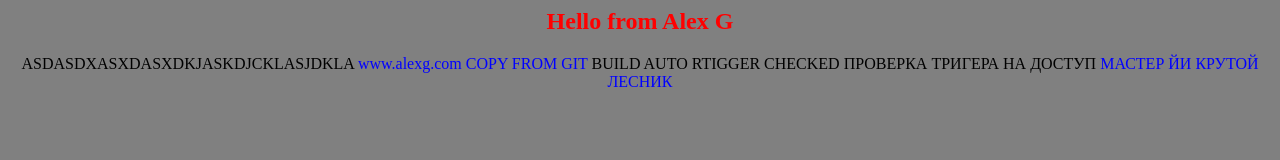
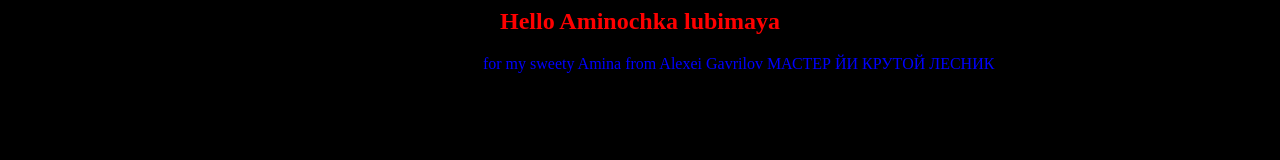
Before and after one commit to morbit1997/appf-or-jenkis, a plain HTML site: page index.html in a window 1280 px wide. Drawn offline with Linux system fonts and the light colour scheme.

Commit message:
add some strings

```diff
--- a/index.html
+++ b/index.html
@@ -1,13 +1,12 @@
 <html>
-<body bgcolor=gray>
+<body bgcolor=black>
 <center>
-<h2><font color=red>Hello from Alex G</font></h2>
+<h2><font color=red>Hello Aminochka lubimaya</font></h2>
 
-ASDASDXASXDASXDKJASKDJCKLASJDKLA
+I love Amina Andrushkino4ka
 
-<font color=blue>www.alexg.com COPY FROM GIT</font>
-BUILD AUTO RTIGGER CHECKED
-ПРОВЕРКА ТРИГЕРА НА ДОСТУП
+<font color=blue>for my sweety Amina from Alexei Gavrilov</font>
+
   <font color=blue>МАСТЕР ЙИ КРУТОЙ ЛЕСНИК</font>
 </center>
 </body>
```
